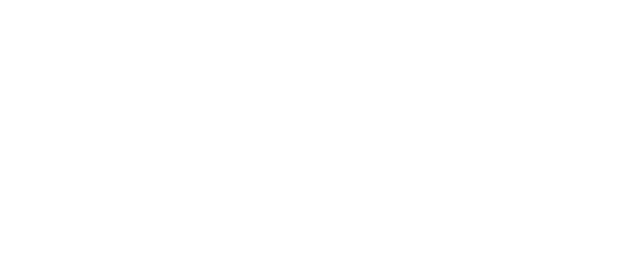
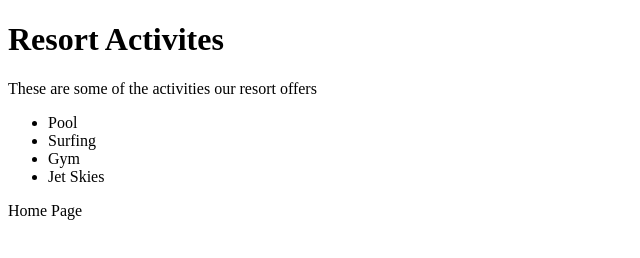
Before and after one commit to Colton141/resort-webpage, a plain HTML site: page activities.html in a window 1280 px wide. Shown: the whole page, without its empty margins (0-640 px from the left). Drawn offline with Linux system fonts and the light colour scheme.

Commit message:
add page for ativities

```diff
--- a/activities.html
+++ b/activities.html
@@ -0,0 +1,24 @@
+<!DOCTYPE html>
+<html>
+  <head>
+    <title>Activities</title>
+  </head>
+  <body>
+    <h1>Resort Activites</h1>
+    <p>These are some of the activities our resort offers</p>
+    <ul>
+      <li>Pool</li>
+      <li>Surfing</li>
+      <li>Gym</li>
+      <li>Jet Skies</li>
+    </ul>
+
+  <p>Home Page</p>
+
+  </body>
+
+
+
+
+
+</html>
```
Also changed, not shown: accommodations.html (+2 -0 lines), resort-web-page.html (line endings or trailing spaces).
